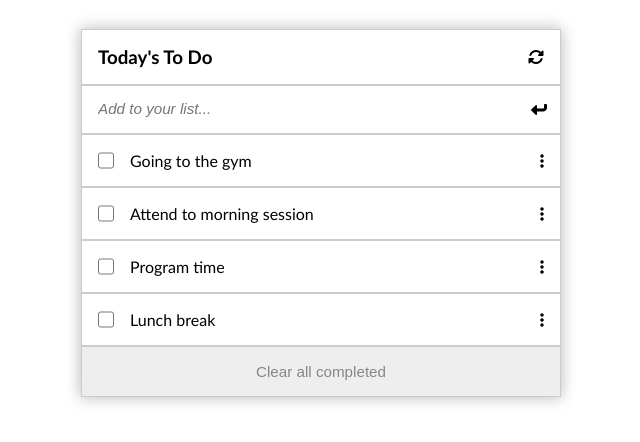
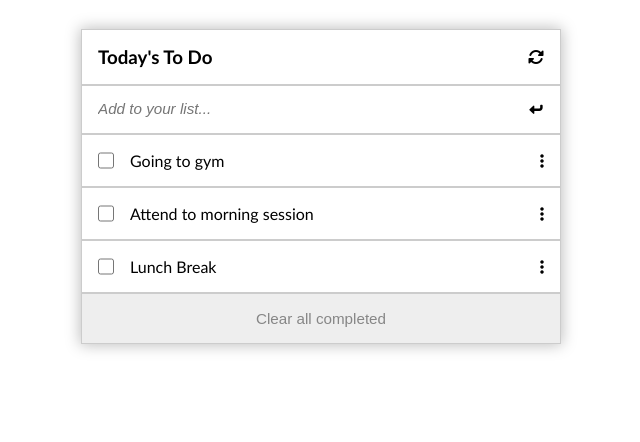
Before and after one commit to NicolasAndrehh/To-Do-List, a website built with webpack: page src/index.html in a window 1280 px wide. Shown: the part 122-564 px from the top of the page, without its empty margins (319-959 px from the left). Built offline with nearby package versions, Linux system fonts and the light colour scheme.

Commit message:
Add task and taskList class with add and show method

```diff
--- a/src/index.js
+++ b/src/index.js
@@ -1,55 +1,9 @@
-// import _ from 'lodash';
+import TaskList from './modules/taskListClass.js';
 import './style.scss';
 
-const tasksArray = [
-  {
-    description: 'Going to the gym',
-    completed: false,
-    index: 0,
-  },
-  {
-    description: 'Attend to morning session',
-    completed: false,
-    index: 1,
-  },
-  {
-    description: 'Program time',
-    completed: false,
-    index: 2,
-  },
-  {
-    description: 'Lunch break',
-    completed: false,
-    index: 3,
-  },
-];
+const tasksArray = new TaskList();
+tasksArray.addTask('Going to gym');
+tasksArray.addTask('Attend to morning session');
+tasksArray.addTask('Lunch Break');
 
-const tasksList = document.querySelector('.tasks-list');
-
-function listElements() {
-  const tasksListHeader = document.createElement('div');
-  tasksListHeader.className = 'tasks-list-header row';
-  tasksListHeader.innerHTML = '<h3>Today\'s To Do</h3> <i class="fa-solid fa-rotate"></i>';
-  tasksList.appendChild(tasksListHeader);
-
-  const tasksListInput = document.createElement('li');
-  tasksListInput.className = 'tasks-list-input row';
-  tasksListInput.innerHTML = '<input type="text" placeholder="Add to your list..."> <i class="fas fa-level-down-alt"></i>';
-  tasksList.appendChild(tasksListInput);
-
-  tasksArray.forEach((task) => {
-    const taskRow = document.createElement('li');
-    taskRow.className = 'task-row row';
-    taskRow.innerHTML = `<div class="task-info"> <input type="checkbox"> <label>${task.description}</label> </div> <i class="fa fa-ellipsis-v"></i>`;
-
-    tasksList.appendChild(taskRow);
-  });
-
-  const clearCompletedRow = document.createElement('div');
-  clearCompletedRow.className = 'clear-completed-row row';
-  clearCompletedRow.innerHTML = '<button class="clear-completed-button">Clear all completed</button>';
-  tasksList.appendChild(clearCompletedRow);
-}
-
-document.addEventListener('DOMContentLoaded', listElements());
-// document.body.appendChild(component());
+document.addEventListener('DOMContentLoaded', tasksArray.showListElements());
--- /dev/null
+++ b/src/modules/taksClass.js
@@ -0,0 +1,7 @@
+export default class Task {
+  constructor(description, taskList) {
+    this.description = description;
+    this.completed = false;
+    this.index = taskList;
+  }
+}
--- /dev/null
+++ b/src/modules/taskListClass.js
@@ -0,0 +1,48 @@
+import Task from './taksClass';
+
+export default class TaskList {
+  constructor() {
+    this.Tasks = [];
+  }
+
+  addTask(task) {
+    this.Tasks.push(new Task(task, this.Tasks.length));
+    console.log(this.Tasks);
+    this.showListElements();
+  }
+
+  showListElements() {
+    const tasksList = document.querySelector('.tasks-list');
+    const tasksListHeader = document.createElement('div');
+    tasksList.innerHTML = '';
+    tasksListHeader.className = 'tasks-list-header row';
+    tasksListHeader.innerHTML = '<h3>Today\'s To Do</h3> <i class="fa-solid fa-rotate"></i>';
+    tasksList.appendChild(tasksListHeader);
+
+    const tasksListInput = document.createElement('li');
+    tasksListInput.innerHTML = '<form action="" class="tasks-list-form row"><input type="text" placeholder="Add to your list..."> <button type="submit"><i class="fas fa-level-down-alt"></i></button></form>';
+    tasksList.appendChild(tasksListInput);
+
+    this.Tasks.forEach((task) => {
+      const taskRow = document.createElement('li');
+      taskRow.className = 'task-row row';
+      taskRow.innerHTML = `<div class="task-info"> <input type="checkbox"> <label>${task.description}</label> </div> <i class="fa fa-ellipsis-v"></i>`;
+
+      tasksList.appendChild(taskRow);
+    });
+
+    const clearCompletedRow = document.createElement('div');
+    clearCompletedRow.className = 'clear-completed-row row';
+    clearCompletedRow.innerHTML = '<button class="clear-completed-button">Clear all completed</button>';
+    tasksList.appendChild(clearCompletedRow);
+
+    const taskListForm = document.querySelector('.tasks-list-form');
+    taskListForm.addEventListener('submit', (e) => {
+      e.preventDefault();
+      const addTaskInput = document.querySelector('.tasks-list-form input').value;
+      this.addTask(addTaskInput);
+    });
+  }
+
+  // eslint-disable-next-line import/prefer-default-export
+}
--- a/src/style.scss
+++ b/src/style.scss
@@ -23,6 +23,7 @@ body {
   box-shadow: 0 0 14px 1px rgb(190, 190, 190);
   padding: 0;
   margin: auto;
+  list-style: none;
 
   .row {
     display: flex;
@@ -47,7 +48,7 @@ body {
     gap: 1rem;
   }
 
-  .tasks-list-input {
+  .tasks-list-form {
     padding: 0;
     border: none;
     position: relative;
@@ -63,10 +64,18 @@ body {
       font-style: italic;
     }
 
+    button {
+      position: absolute;
+      right: 0;
+      width: 3.25rem;
+      height: 100%;
+      background: none;
+      border: none;
+      cursor: pointer;
+    }
+
     i {
-      position: absolute;
       transform: rotate(90deg);
-      right: 1rem;
     }
   }
 
```
Also changed, not shown: dist/index.html, dist/main.bundle.js, src/index.html (line endings or trailing spaces).
